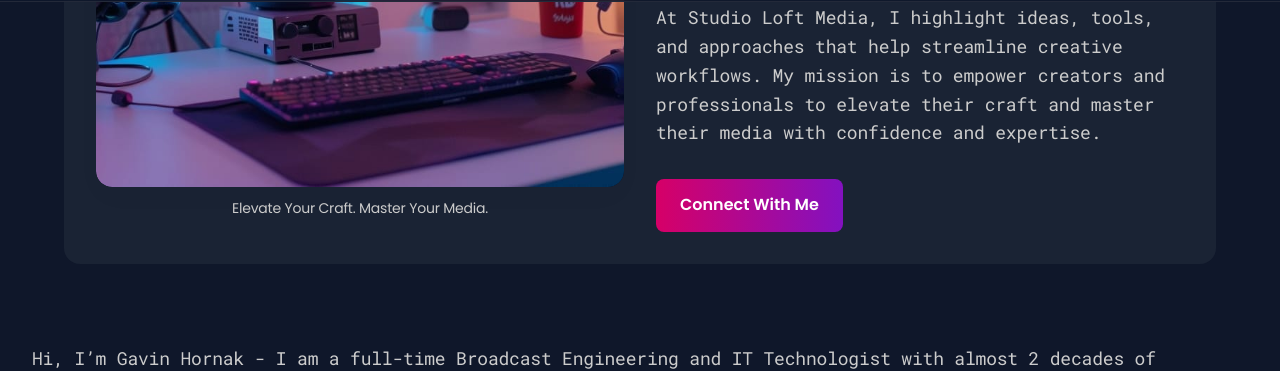
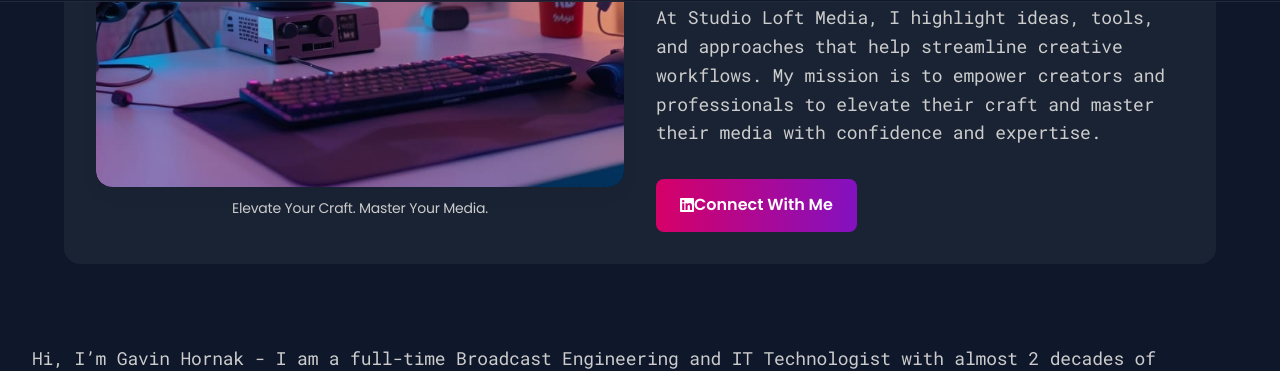
Before and after one commit to studioloft/studioloft.github.io, a Jekyll site: the page built from _pages/about.md, in a window 1280 px wide and 900 px high, scrolled down 634 px. Shown: the part 81-452 px from the top of the window. Built offline with Jekyll 4.4.1, drawn with Linux system fonts in a browser that asks for light colours.

Commit message:
add hero logo

```diff
--- a/_data/settings.yml
+++ b/_data/settings.yml
@@ -53,7 +53,7 @@ hero:
     At Studio Loft Media, I highlight ideas, tools, and approaches that help streamline creative workflows. My mission is to empower creators and professionals to elevate their craft and master their media with confidence and expertise.
   hero_image: /images/01.jpg
   hero_image_caption: Elevate Your Craft. Master Your Media.
-  hero_button_text: Connect With Me
+  hero_button_text: "<i class='fa-brands fa-linkedin'></i>Connect With Me"
   hero_button_link: 'https://www.linkedin.com/in/gavinhornak/'
 
 
```
